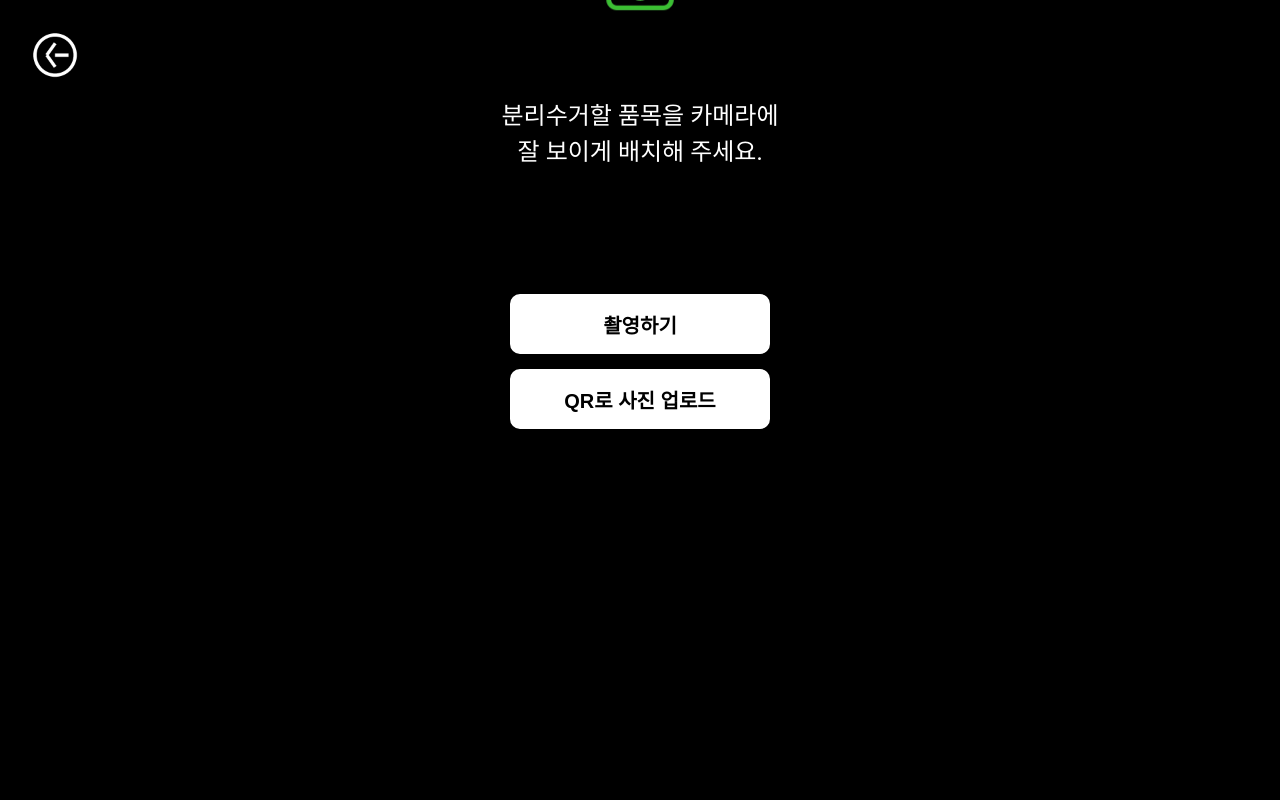
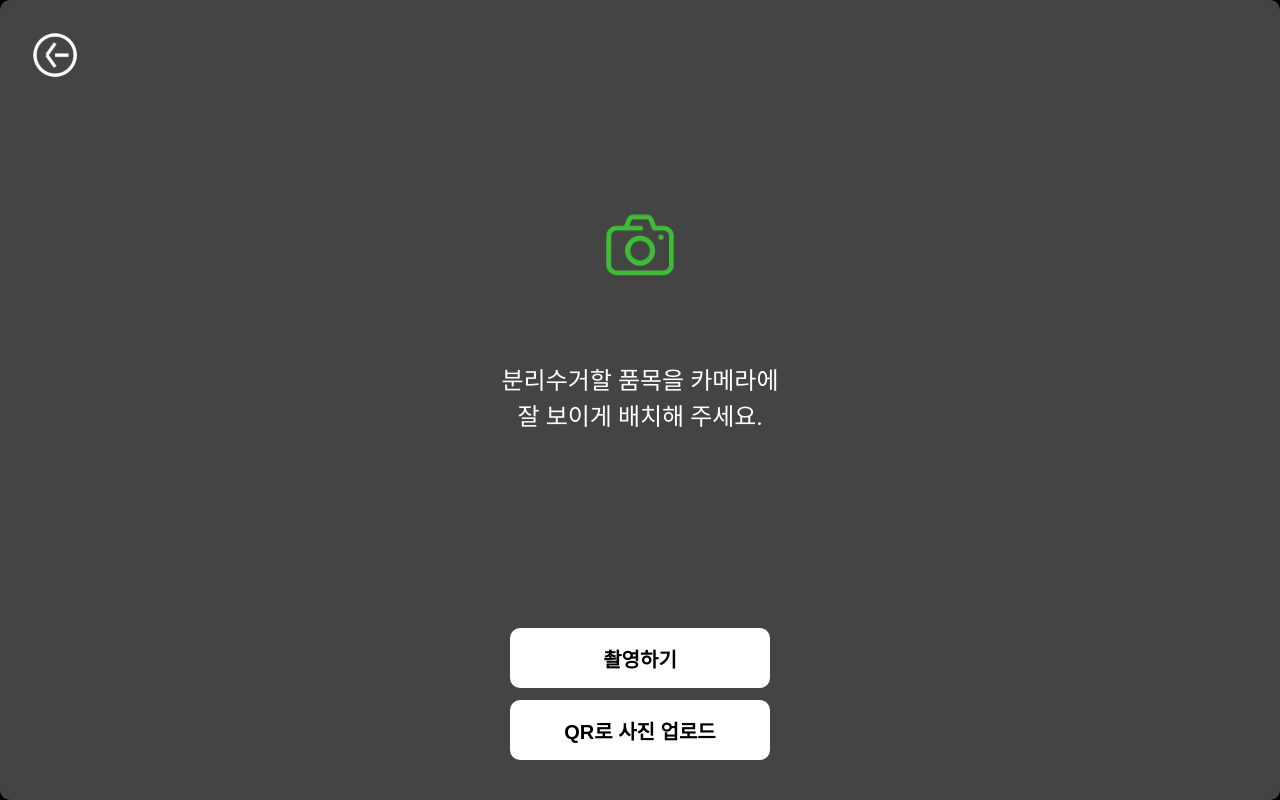
Before and after one commit to recycling-project/frontend, a Next.js app: page /general_waste in a window 1280 px wide. Built offline with nearby package versions, Linux system fonts and the light colour scheme; no server answers.

Commit message:
카메라는 고쳤습니다

```diff
--- a/app/general_waste/page.tsx
+++ b/app/general_waste/page.tsx
@@ -1,14 +1,13 @@
 "use client";
 
 import { useRouter } from "next/navigation";
-import { useState, useRef, useEffect } from "react";
+import { useRef, useEffect } from "react";
 
-export default function FirstScreen() {
+export default function GeneralWastePage() {
   const router = useRouter();
-
   const videoRef = useRef<HTMLVideoElement | null>(null);
 
-  // 🔥 카메라 실행
+  // ✅ 카메라 실시간 실행
   useEffect(() => {
   async function startCamera() {
     try {
@@ -20,21 +19,20 @@ export default function FirstScreen() {
         videoRef.current.srcObject = stream;
       }
     } catch (err) {
-        console.error("카메라 실행 실패:", err);
+      console.warn("카메라 미지원 - 테스트 모드");
     }
   }
-
   startCamera();
 }, []);
 
-  // 📷 촬영 후 이동
+
+  // ✅ 촬영 기능
   const capturePhoto = () => {
     if (!videoRef.current) return;
 
     const video = videoRef.current;
     const canvas = document.createElement("canvas");
 
-    // 모바일에서 videoWidth/Height 0인 버그 방지
     const width = video.videoWidth || 640;
     const height = video.videoHeight || 480;
 
@@ -50,7 +48,6 @@ export default function FirstScreen() {
     router.push("/general_waste/analyze");
   };
 
-
   return (
     <div className="page-bg">
       <div className="kiosk">
@@ -58,23 +55,25 @@ export default function FirstScreen() {
         {/* 뒤로가기 */}
         <img
           src="/back_icon.png"
-          alt="back"
+          alt="뒤로가기"
           className="back-btn"
-          onClick={() => router.back()}
+          onClick={() => router.replace("/menu")}
         />
 
+        {/* ✅ 카메라 + 오버레이 컨테이너 */}
+        <div className="camera-wrap">
 
-        <div className="general_waste">
-
-          {/*  카메라 화면 (상단 60%) */}
+          {/* 실제 카메라 */}
           <video
             ref={videoRef}
             autoPlay
             playsInline
             className="camera-preview"
           />
-          <div className="nomalset">
-          {/* 안내 UI */}
+
+          {/* UI 오버레이 */}
+          <div className="camera-overlay">
+
             <div className="detect-content">
               <img src="/Green_camera.png" className="detect-icon" />
               <p className="detect-text">
@@ -83,8 +82,7 @@ export default function FirstScreen() {
               </p>
             </div>
 
-          {/* 버튼 영역 */}
-          <div className="bottom-button-area">
+            <div className="camera-bottom-button-area">
               <button className="photo-btn" onClick={capturePhoto}>
                 촬영하기
               </button>
@@ -96,6 +94,7 @@ export default function FirstScreen() {
                 QR로 사진 업로드
               </button>
             </div>
+
           </div>
         </div>
       </div>
--- a/app/general_waste/result/page.tsx
+++ b/app/general_waste/result/page.tsx
@@ -33,7 +33,7 @@ export default function wasteResult() {
           src="/back_icon.png"
           alt="뒤로가기"
           className="back-btn"
-          onClick={() => router.push("/menu")}
+          onClick={() => router.replace("/menu")}
         />
 
     {/* 🔼 상단 70% : 사진 영역 */}
--- a/app/globals.css
+++ b/app/globals.css
@@ -456,13 +456,13 @@ html, body {
 }
 
 
-/* .camera-preview {
+.camera-preview { /* 이거 카메라 화면크기가아니라 촬영하기 qr버튼 있는 쪽 아이콘 위치 조절 코드 */
   width: 100%;
-  height: 40vh;       /* 상단 40% 카메라 영역
+  height: 45vh;       /* 상단 50% 카메라 영역 */
   object-fit: cover;
-  background: #000;    화면 검게
+  background: #000;   /* 화면 검게 */
   border-radius: 10px;
-} */
+}
 
 .detect-content {
   margin-top: 20px;
@@ -514,19 +514,24 @@ html, body {
   transform: translateY(120px);
 }
 
+/* 뒤로가기 */
 .question_back{
-  transform: translate(10px, 10px);
+  position: absolute;
+  top: 20px;
+  left: 20px;
   width: 50px;
   z-index: 9999;
 }
 
+
 /* 🔥 채팅 박스 */
 .chat-box {
-  width: 80%;
-  height: 250px;
+  width: 85%;
+  max-width: 480px;
+  height: 260px;
   background: white;
-  border-radius: 18px;
-  margin-top: -220px;
+  border-radius: 20px;
+  margin-top: 90px;
   padding: 20px;
   overflow-y: auto;
 }
@@ -546,22 +551,21 @@ html, body {
   margin-top: 80px;
 }
 
-/*  입력칸  */
+
+/* ✅ 입력 + 버튼 영역 전체 */
 .ask-container {
-  position: absolute;
-  bottom: 240px; /* 기본 위치 */
+  position: fixed;
+  bottom: 120px;   /* ✅ 키보드 위 고정 */
   width: 100%;
   display: flex;
-  flex-direction: column;
-  align-items: center;
-  gap: 20px;
-  transition: bottom 0.3s ease;
+  justify-content: center;
 }
 
-/* 키보드 열렸을 때 */
+/* 키보드 열렸을 때 위로 이동 */
 .ask-container.down {
-  bottom: 400px;
+  transform: translateY(-260px);
 }
+
 
 /* 입력칸 */
 .questiontext-input {
@@ -569,29 +573,34 @@ html, body {
   height: 60px;
   background: white;
   color: black;
-  border-radius: 12px;
-  border: 2px solid white;
+  border-radius: 14px;
+  border: none;
   font-size: 20px;
   text-align: center;
 }
+
 
 /* 질문 버튼 */
 .ask-btn {
   width: 260px;
   height: 60px;
+  bottom: 40px;
   background: white;
   color: black;
-  border-radius: 12px;
-  border: 2px solid white;
+  border-radius: 14px;
+  border: none;
   font-size: 20px;
   font-weight: 600;
-  transform: translateY(280px);
 }
 
-/*first 아이콘들 위치 조정*/
+
+/* 아이콘 위치 */
 .recyleset {
-  transform: translateY(90px);
+  margin-top: 60px;
 }
+
+
+
 
 /*---------*/
 
@@ -623,3 +632,63 @@ html, body {
   margin-top: -250px;
   text-align: center;
 }
+
+/* 카메라 기능 */
+.camera-wrap {
+  position: relative;
+  width: 100%;
+  height: 100%;
+  background: black;
+  /* border: 4px solid lime; *//*카메라 됐는지 확인하는 표시*/
+}
+
+/* 실제 카메라 */
+.camera-preview {
+  position: absolute;
+  inset: 0;
+
+  width: 100%;
+  height: 100%;
+
+  object-fit: cover;
+  background: #444; /* PC 확인용 */
+}
+
+
+
+/* UI 오버레이 */
+.camera-overlay {
+  position: absolute;
+  inset: 0;
+
+  display: flex;
+  flex-direction: column;
+  justify-content: space-between;
+  align-items: center;
+
+  padding: 80px 0 40px;
+  pointer-events: none;
+}
+
+
+/* 간격 조절*/
+.camera-bottom-button-area {
+  width: 100%;
+  display: flex;
+  flex-direction: column;
+  gap: 12px;
+  align-items: center;
+}
+
+/* 버튼 활성화 */
+.camera-overlay button {
+  pointer-events: auto;
+}
+
+
+.detect-content {
+  text-align: center;
+  color: white;
+
+  margin-top: -60px;
+}
```
Also changed, not shown: app/question/page.tsx (+12 -17 lines). Lines whose indentation alone changed are shown as unchanged.
